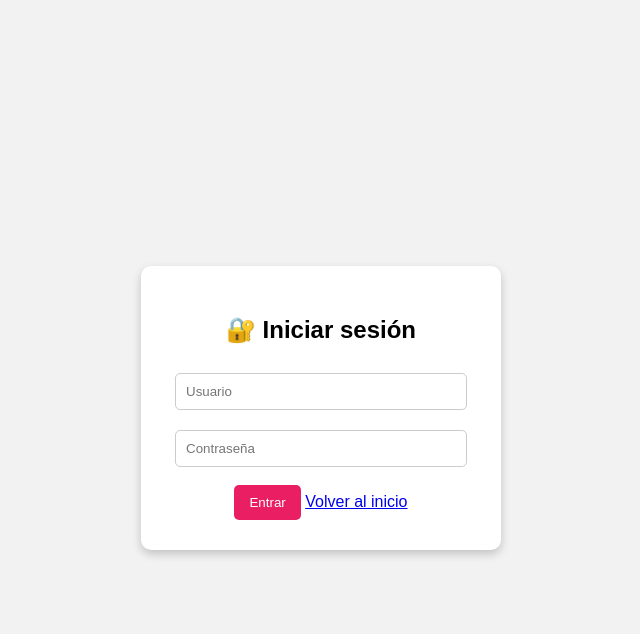
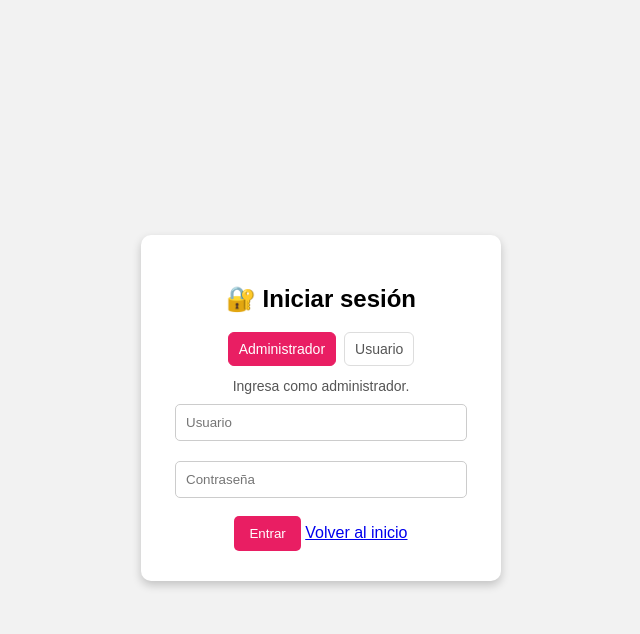
Before and after one commit to alexmuso/pagina-web, a PHP site: the page made by mis-propios-medios/Mis propios medios/login.php in a window 1280 px wide. Shown: the top 634 px of the page, without its empty margins (319-959 px from the left). Run offline with PHP 8.4, Linux system fonts and the light colour scheme.

```diff
--- a/mis-propios-medios/Mis propios medios/css/login.css
+++ b/mis-propios-medios/Mis propios medios/css/login.css
@@ -14,6 +14,35 @@ form {
   box-shadow: 0 4px 10px rgba(0, 0, 0, 0.2);
   text-align: center;
   width: 300px;
+}
+
+.tipo-acceso {
+  display: flex;
+  justify-content: center;
+  gap: 8px;
+  margin: 12px 0;
+}
+
+.tipo-acceso a {
+  margin-top: 0;
+  text-decoration: none;
+  color: #555;
+  border: 1px solid #ddd;
+  padding: 8px 10px;
+  border-radius: 6px;
+  font-size: 14px;
+}
+
+.tipo-acceso a.activo {
+  background: #e91e63;
+  color: #fff;
+  border-color: #e91e63;
+}
+
+.subtitulo {
+  margin: 10px 0 0;
+  color: #555;
+  font-size: 14px;
 }
 
 input {
--- a/mis-propios-medios/Mis propios medios/index.php
+++ b/mis-propios-medios/Mis propios medios/index.php
@@ -14,7 +14,7 @@
     <h1>Arreglos y confecciones Felicias</h1>
     <nav>
       <ul>
-        <li><a href="login.php">Administrador</a></li>
+        <li><a href="login.php">Iniciar sesión</a></li>
         <li><a href="#inicio">Inicio</a></li>
         <li><a href="#servicios">Servicios</a></li>
         <li><a href="#contacto">Contacto</a></li>
--- a/mis-propios-medios/Mis propios medios/login.php
+++ b/mis-propios-medios/Mis propios medios/login.php
@@ -6,16 +6,22 @@ ensure_session_started();
 $csrf = csrf_token();
 
 /**
- * Devuelve la configuración de autenticación detectada en la BD o null si no hay una válida.
+ * Devuelve la configuración de autenticación detectada para administradores o usuarios.
  */
-function detect_auth_source($conn)
+function detect_auth_source($conn, $tipo)
 {
+    if ($tipo === 'usuario') {
+        $candidates = [
+            ['table' => 'usuarios', 'user_col' => 'usuario', 'pass_col' => 'clave', 'id_col' => 'id', 'where' => " AND rol = 'cliente'"],
+            ['table' => 'usuarios', 'user_col' => 'usuario', 'pass_col' => 'clave', 'id_col' => 'id', 'where' => ''],
+        ];
+    } else {
         $candidates = [
             ['table' => 'admin', 'user_col' => 'usuario', 'pass_col' => 'contrasena', 'id_col' => 'id', 'where' => ''],
             ['table' => 'admin', 'user_col' => 'usuario', 'pass_col' => 'clave', 'id_col' => 'id', 'where' => ''],
             ['table' => 'usuarios', 'user_col' => 'usuario', 'pass_col' => 'clave', 'id_col' => 'id', 'where' => " AND rol = 'admin'"],
-        ['table' => 'usuarios', 'user_col' => 'usuario', 'pass_col' => 'clave', 'id_col' => 'id', 'where' => ''],
         ];
+    }
 
     foreach ($candidates as $source) {
         $probeSql = sprintf(
@@ -36,19 +42,31 @@ function detect_auth_source($conn)
     return null;
 }
 
+$tipo = isset($_GET['tipo']) ? $_GET['tipo'] : 'admin';
+if ($tipo !== 'admin' && $tipo !== 'usuario') {
+    $tipo = 'admin';
+}
+
 if ($_SERVER['REQUEST_METHOD'] === 'POST') {
     if (!validate_csrf_token(isset($_POST['csrf_token']) ? $_POST['csrf_token'] : null)) {
         http_response_code(403);
         $error = 'Sesión inválida. Recarga la página e inténtalo de nuevo.';
     } else {
+        $tipo = isset($_POST['tipo']) ? $_POST['tipo'] : 'admin';
+        if ($tipo !== 'admin' && $tipo !== 'usuario') {
+            $tipo = 'admin';
+        }
+
         $usuario = trim(isset($_POST['usuario']) ? $_POST['usuario'] : '');
         $contrasena = isset($_POST['contrasena']) ? $_POST['contrasena'] : '';
 
         try {
-            $source = detect_auth_source($conn);
+            $source = detect_auth_source($conn, $tipo);
 
             if ($source === null) {
-                $error = 'No se encontró una tabla de usuarios administradores. Verifica la base de datos.';
+                $error = $tipo === 'admin'
+                    ? 'No se encontró una tabla de usuarios administradores. Verifica la base de datos.'
+                    : 'No se encontró una tabla de usuarios clientes. Verifica la base de datos.';
             } else {
                 $sql = sprintf(
                     'SELECT * FROM %s WHERE %s = :usuario%s LIMIT 1',
@@ -61,11 +79,11 @@ if ($_SERVER['REQUEST_METHOD'] === 'POST') {
                 $stmt->bindParam(':usuario', $usuario);
                 $stmt->execute();
 
-                $admin = $stmt->fetch(PDO::FETCH_ASSOC);
+                $cuenta = $stmt->fetch(PDO::FETCH_ASSOC);
                 $credenciales_validas = false;
 
-                if ($admin) {
-                    $hashGuardado = isset($admin[$source['pass_col']]) ? (string) $admin[$source['pass_col']] : '';
+                if ($cuenta) {
+                    $hashGuardado = isset($cuenta[$source['pass_col']]) ? (string) $cuenta[$source['pass_col']] : '';
 
                     if ($hashGuardado !== '' && password_verify($contrasena, $hashGuardado)) {
                         $credenciales_validas = true;
@@ -85,15 +103,24 @@ if ($_SERVER['REQUEST_METHOD'] === 'POST') {
                         );
                         $update = $conn->prepare($updateSql);
                         $update->bindParam(':contrasena', $nuevoHash);
-                        $update->bindParam(':id', $admin[$source['id_col']], PDO::PARAM_INT);
+                        $update->bindParam(':id', $cuenta[$source['id_col']], PDO::PARAM_INT);
                         $update->execute();
                     }
                 }
 
                 if ($credenciales_validas) {
                     session_regenerate_id(true);
+
+                    if ($tipo === 'admin') {
                         $_SESSION['admin'] = $usuario;
+                        unset($_SESSION['usuario']);
                         header('Location: admin.php');
+                    } else {
+                        $_SESSION['usuario'] = $usuario;
+                        unset($_SESSION['admin']);
+                        header('Location: catalogo_accesorios.php');
+                    }
+
                     exit;
                 }
 
@@ -110,16 +137,28 @@ if ($_SERVER['REQUEST_METHOD'] === 'POST') {
 <html lang="es">
 <head>
   <meta charset="UTF-8">
-  <title>Iniciar Sesión - Boutique</title>
+  <title>Iniciar sesión - Boutique</title>
   <link rel="stylesheet" href="css/login.css">
 </head>
 <body>
   <form method="POST" action="">
     <h2>🔐 Iniciar sesión</h2>
+
+    <div class="tipo-acceso">
+      <a class="<?= $tipo === 'admin' ? 'activo' : '' ?>" href="login.php?tipo=admin">Administrador</a>
+      <a class="<?= $tipo === 'usuario' ? 'activo' : '' ?>" href="login.php?tipo=usuario">Usuario</a>
+    </div>
+
     <?php if (!empty($error)): ?>
       <p class="error"><?= e($error) ?></p>
     <?php endif; ?>
+
+    <p class="subtitulo">
+      <?= $tipo === 'admin' ? 'Ingresa como administrador.' : 'Ingresa como usuario.' ?>
+    </p>
+
     <input type="hidden" name="csrf_token" value="<?= e($csrf) ?>">
+    <input type="hidden" name="tipo" value="<?= e($tipo) ?>">
     <input type="text" name="usuario" placeholder="Usuario" required>
     <input type="password" name="contrasena" placeholder="Contraseña" required>
     <button type="submit">Entrar</button>
```
Lines whose indentation alone changed are shown as unchanged.
